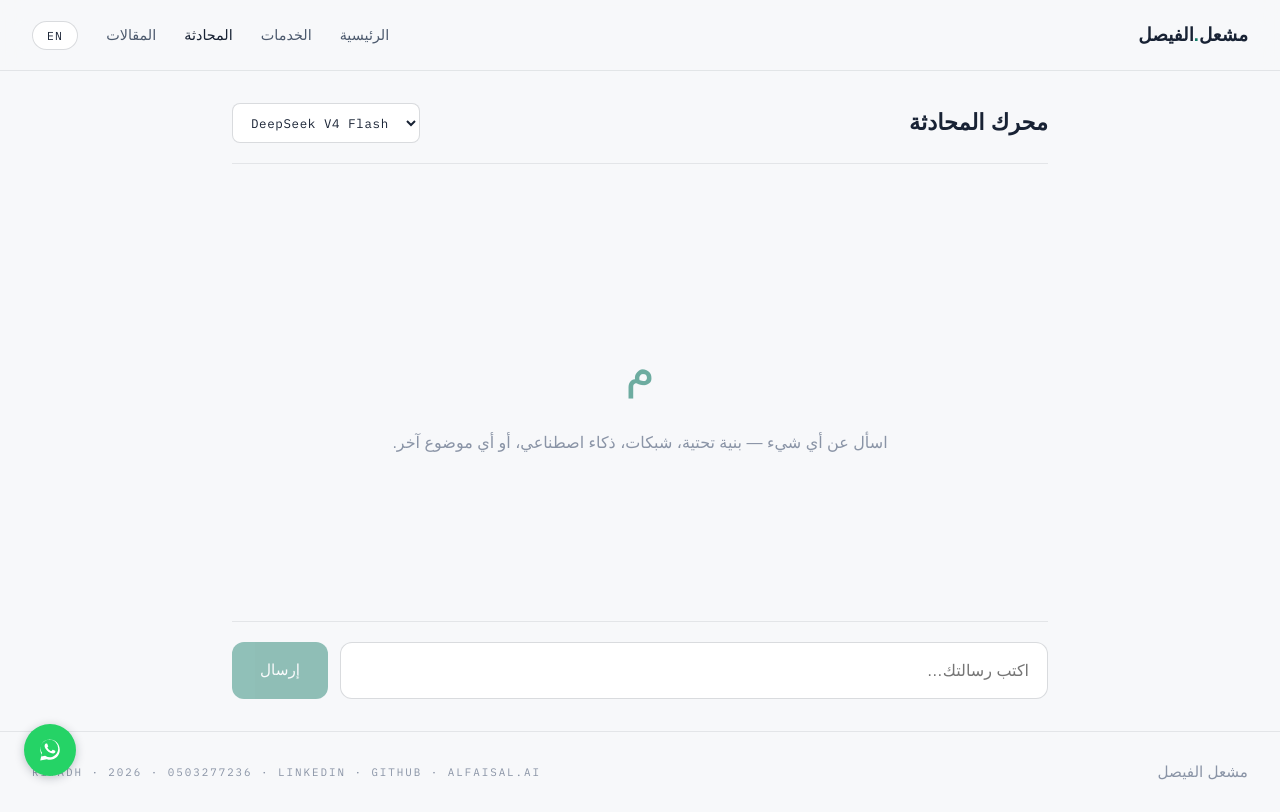
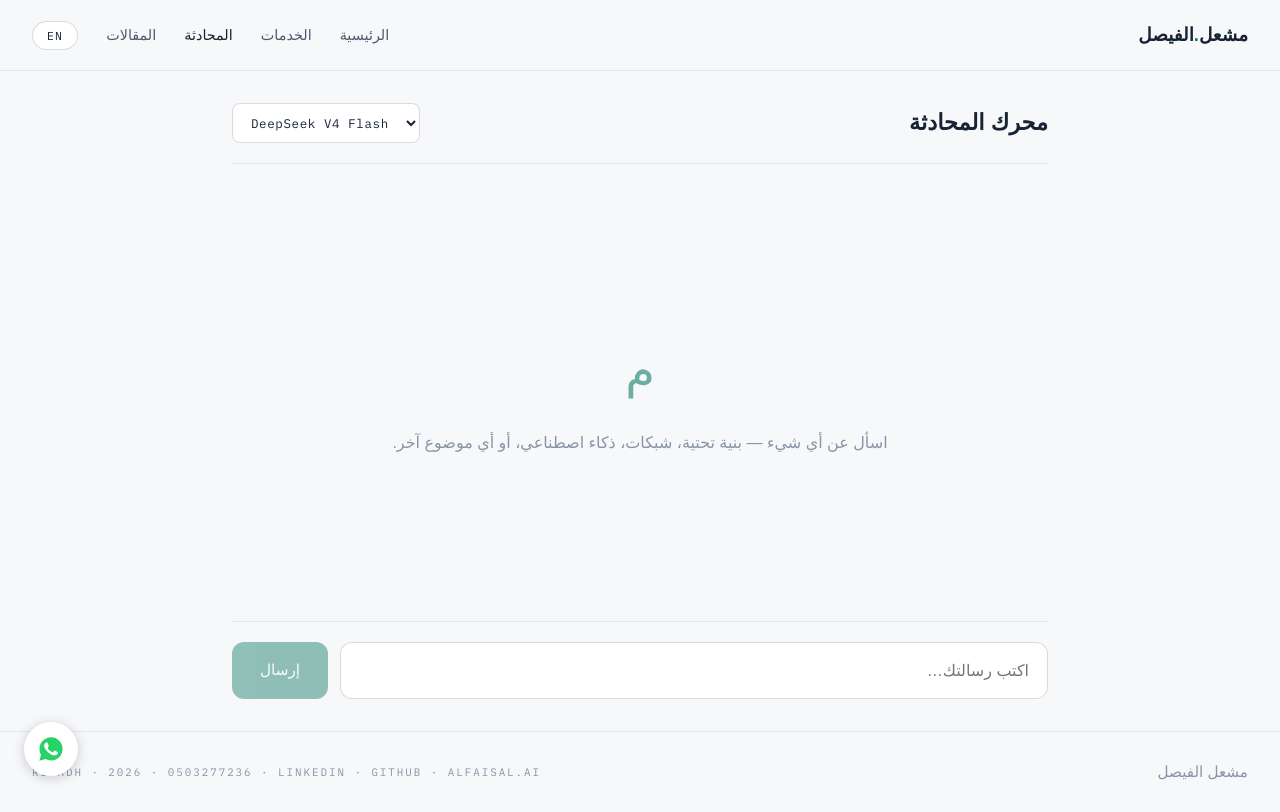
Before and after one commit to meshal236/alfaisal-website, a Next.js app: page /chat in a window 1280 px wide. Built offline with nearby package versions, Linux system fonts and the light colour scheme; a web font is replaced by a local one.

Commit message:
Improve WhatsApp FAB icon (proper badge glyph on white circle)

```diff
--- a/app/globals.css
+++ b/app/globals.css
@@ -694,15 +694,14 @@ h1, h2, h3 {
   bottom: 24px;
   inset-inline-end: 24px;
   z-index: 60;
-  width: 52px;
-  height: 52px;
+  width: 54px;
+  height: 54px;
   border-radius: 50%;
-  background: #25d366;
-  color: #ffffff;
+  background: #ffffff;
   display: flex;
   align-items: center;
   justify-content: center;
-  box-shadow: 0 2px 10px rgba(24, 34, 52, 0.25);
+  box-shadow: 0 2px 12px rgba(24, 34, 52, 0.22);
   transition: transform 0.2s;
 }
 
--- a/components/WhatsappButton.tsx
+++ b/components/WhatsappButton.tsx
@@ -7,8 +7,15 @@ export default function WhatsappButton() {
       className="wa-fab"
       aria-label="WhatsApp"
     >
-      <svg viewBox="0 0 32 32" width="26" height="26" fill="currentColor" aria-hidden="true">
-        <path d="M16.01 3C9.38 3 4 8.38 4 15.01c0 2.23.6 4.32 1.65 6.12L4 29l8.06-1.61a12.9 12.9 0 0 0 3.95.62h.01c6.63 0 12.01-5.38 12.01-12.01C28.03 8.38 22.65 3 16.01 3zm0 21.9h-.01a10.86 10.86 0 0 1-5.53-1.51l-.4-.24-4.78.96.97-4.66-.26-.42a10.85 10.85 0 0 1-1.68-5.02c0-6 4.88-10.88 10.89-10.88 2.91 0 5.64 1.13 7.7 3.19a10.82 10.82 0 0 1 3.19 7.69c0 6-4.88 10.89-10.89 10.89zm5.97-8.15c-.33-.16-1.93-.95-2.23-1.06-.3-.11-.52-.16-.74.17-.22.32-.85 1.06-1.04 1.28-.19.22-.38.24-.71.08-.33-.16-1.38-.51-2.63-1.62-.97-.86-1.63-1.93-1.82-2.25-.19-.32-.02-.5.14-.66.15-.15.33-.38.5-.57.16-.19.22-.32.33-.54.11-.22.05-.4-.03-.57-.08-.16-.74-1.79-1.02-2.45-.27-.65-.54-.56-.74-.57h-.63c-.22 0-.57.08-.87.4-.3.32-1.14 1.11-1.14 2.71 0 1.6 1.17 3.14 1.33 3.36.16.22 2.3 3.51 5.58 4.93.78.34 1.39.54 1.86.69.78.25 1.49.21 2.05.13.62-.09 1.93-.79 2.2-1.55.27-.76.27-1.42.19-1.55-.08-.14-.3-.22-.63-.38z"/>
+      <svg viewBox="0 0 24 24" width="28" height="28" fill="none" aria-hidden="true">
+        <path
+          d="M12.04 2C6.58 2 2.13 6.45 2.13 11.91c0 1.75.46 3.45 1.32 4.95L2.05 22l5.25-1.38a9.9 9.9 0 0 0 4.74 1.21h.01c5.46 0 9.9-4.45 9.9-9.92 0-2.65-1.03-5.14-2.9-7.01A9.82 9.82 0 0 0 12.04 2z"
+          fill="#25D366"
+        />
+        <path
+          d="M17.47 14.38c-.3-.15-1.75-.86-2.02-.96-.27-.1-.47-.15-.66.15-.2.3-.76.96-.93 1.16-.17.2-.34.22-.64.07-.3-.15-1.26-.46-2.4-1.48a8.98 8.98 0 0 1-1.66-2.06c-.17-.3-.02-.46.13-.61.13-.13.3-.34.45-.5.15-.17.2-.3.3-.5.1-.2.05-.37-.02-.52-.07-.15-.66-1.6-.91-2.19-.24-.58-.48-.5-.66-.5h-.56c-.2 0-.51.07-.78.37-.27.3-1.02 1-1.02 2.43 0 1.43 1.05 2.82 1.19 3.01.15.2 2.06 3.15 5 4.42.7.3 1.24.48 1.67.62.7.22 1.33.19 1.83.12.56-.08 1.75-.71 1.99-1.4.24-.68.24-1.27.17-1.4-.07-.13-.27-.2-.57-.35z"
+          fill="#ffffff"
+        />
       </svg>
     </a>
   );
```
Also changed, not shown: 1 other file (tests, documents, lock files or other folders).
